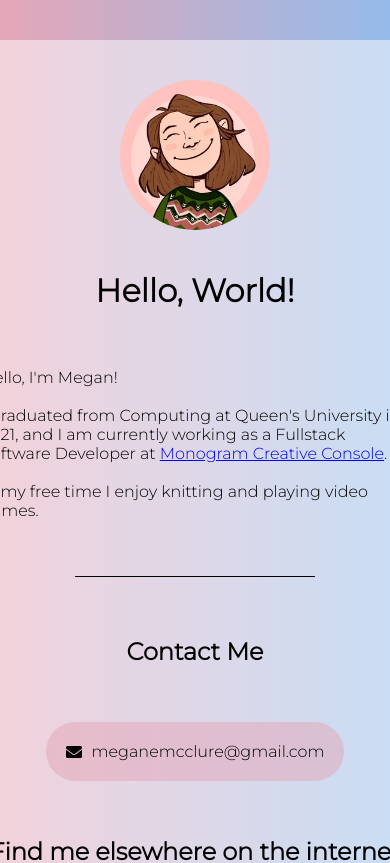
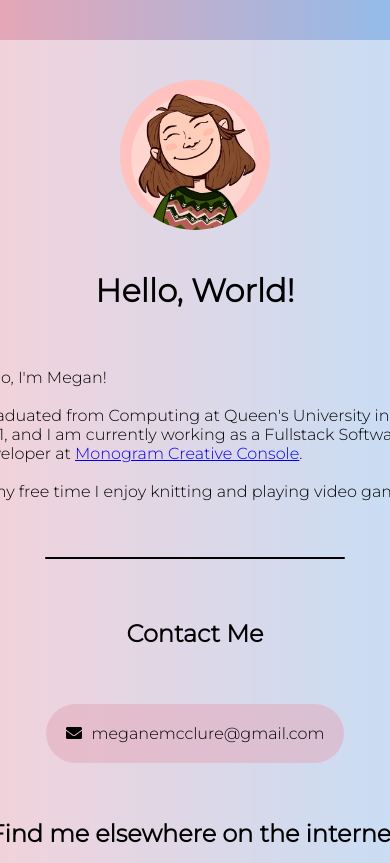
Before and after one commit to meganemcclure/ivyloulou-website, a React (Create React App) app: page / in a window 390 px wide. Shown: the top 863 px of the page. Built offline with nearby package versions, Linux system fonts and the light colour scheme.

Commit message:
fix sizing bugs

```diff
--- a/src/AboutMe.css
+++ b/src/AboutMe.css
@@ -24,15 +24,14 @@ ul {
     align-items: center;
     justify-content: center;
     gap: 40px;
-
-    max-width: 800px;
 }
 
 .divider {
     background-color: black;
-    height: 25em;
-    width: 5pt;
+    height: 300px;
+    width: 2px;
     border-radius: 20px;
+    flex-shrink: 0;
 }
 
 .about-section {
@@ -41,6 +40,15 @@ ul {
     align-items: center;
     justify-content: center;
     gap: 20px;
+    max-width: 450px;
+}
+
+.about-section h1 {
+    text-align: center;
+}
+
+#contact-section {
+    min-width: 450px;
 }
 
 @media only screen and (max-width: 769px) {
@@ -49,7 +57,7 @@ ul {
     }
     .divider {
         background-color: black;
-        height: 1pt;
-        width: 15em;
+        height: 2px;
+        width: 300px;
     }
 }
--- a/src/AboutMe.js
+++ b/src/AboutMe.js
@@ -19,7 +19,7 @@ export default function AboutMe() {
                 </p>
             </div>
             <div class='divider'/>
-            <div class='about-section'>
+            <div class='about-section' id='contact-section'>
                 <h2>Contact Me</h2>
                 <ul>
                     <li>
```
